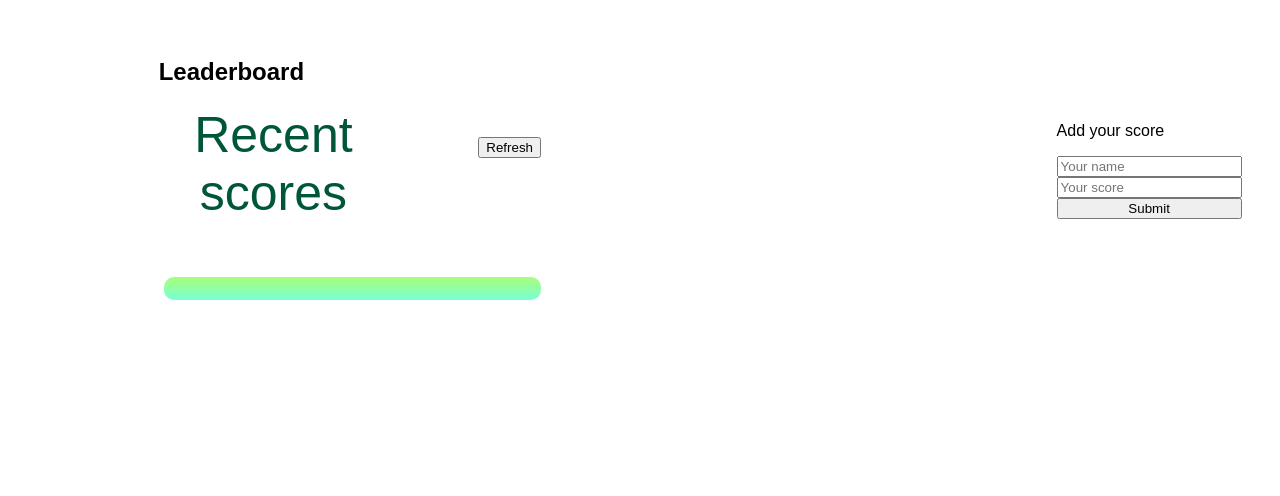
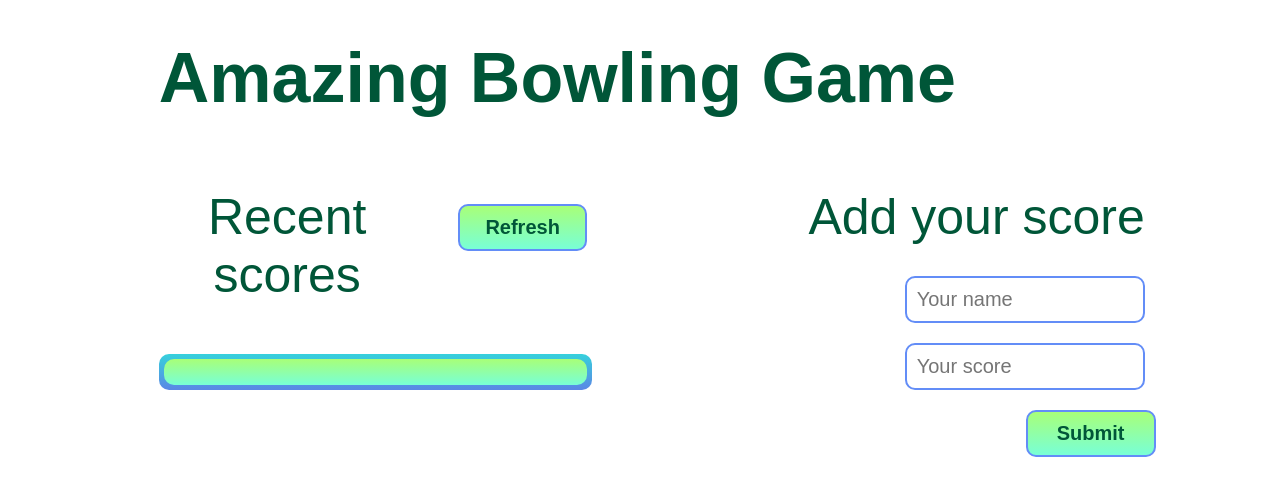
Before and after one commit to AlexRS90/liderboard, a website built with webpack: page dist/index.html in a window 1280 px wide. Built offline with nearby package versions, Linux system fonts and the light colour scheme; no server answers; a web font is replaced by a local one.

Commit message:
Update dist index.html

```diff
--- a/dist/index.html
+++ b/dist/index.html
@@ -3,30 +3,32 @@
 <head>
     <meta charset="UTF-8">
     <meta name="viewport" content="width=device-width, initial-scale=1.0">
-    <title>Lider Board</title>
+    <title>Liderboard</title>
 <script defer src="main.js"></script></head>
 <body>
     <section class="main-section">
-        <div class="container d-flex direction">
-            <h1>Leaderboard</h1>
-            <div class="boards d-flex">
-                <div class="d-flex direction">
+        <nav>
+            <h1 class="header">Amazing Bowling Game</h1>
+        </nav>
+            <div class="boards d-flex container">
+                <div class="d-flex direction score-container">
                     <div class="recent-scores d-flex boards">
                         <p>Recent scores</p>
-                        <button type="button" id="refresh">Refresh</button>
+                        <button type="button" class="button2" id="refresh">Refresh</button>
                     </div>
-                    <ul class="best-scores"></ul>
+                    <div class="bg-gradient">
+                        <ul class="best-scores"></ul>
+                    </div>
                 </div>
-                <div class="">
+                <div class="form-container">
                     <form action="#" class="d-flex direction">
                         <p>Add your score</p>
-                        <input type="text" placeholder="Your name" required id="new-player">
-                        <input type="number" placeholder="Your score" required id="new-score">
-                        <button type="submit" id="send-new-score">Submit</button>
+                        <input type="text" placeholder="Your name" class="new-entry" required id="new-player">
+                        <input type="number" placeholder="Your score" required class="new-entry" id="new-score">
+                        <button type="submit" class="button2 align" id="send-new-score">Submit</button>
                     </form>
                 </div>
             </div>
-        </div>
     </section>
 </body>
 </html>
```
